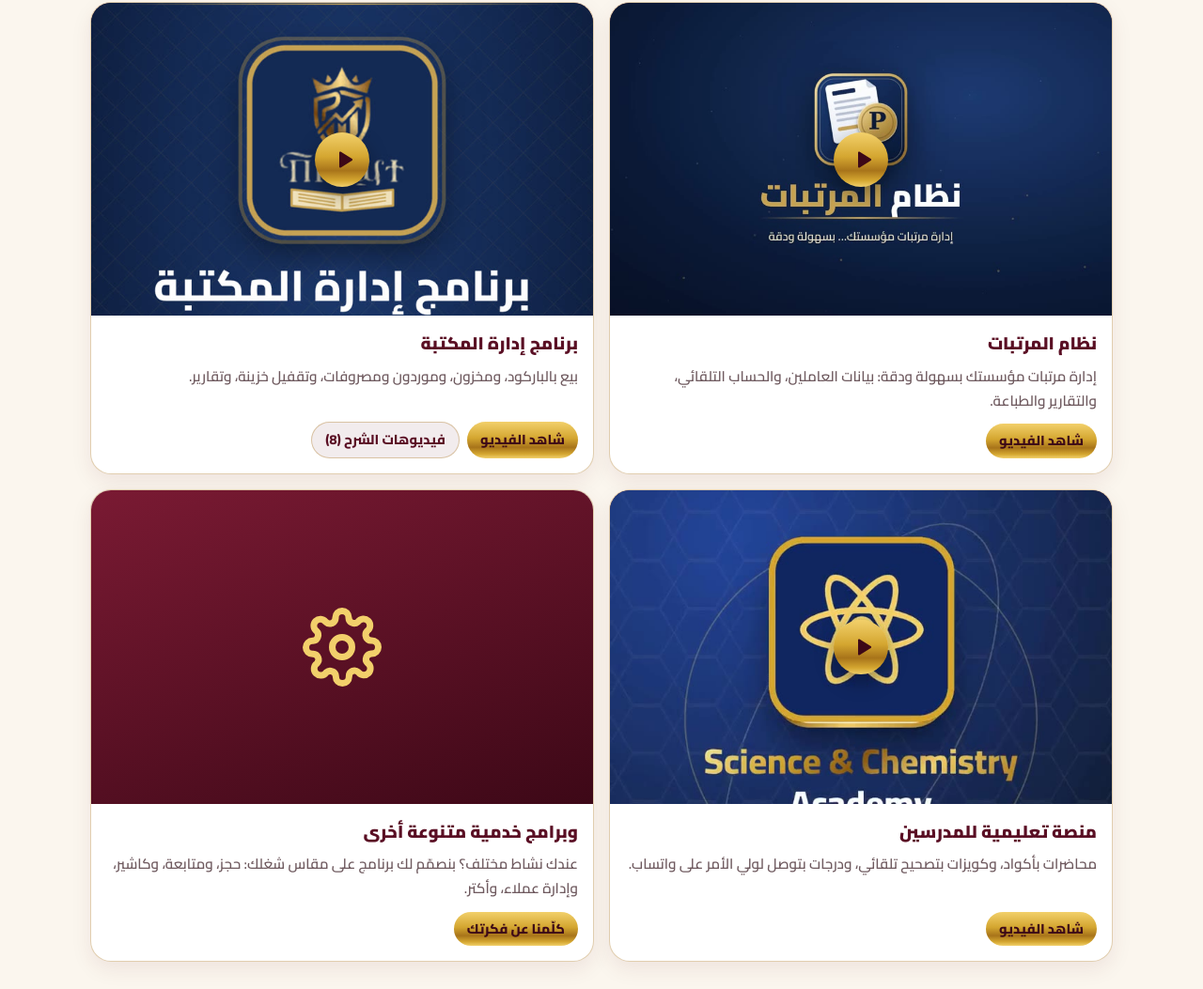
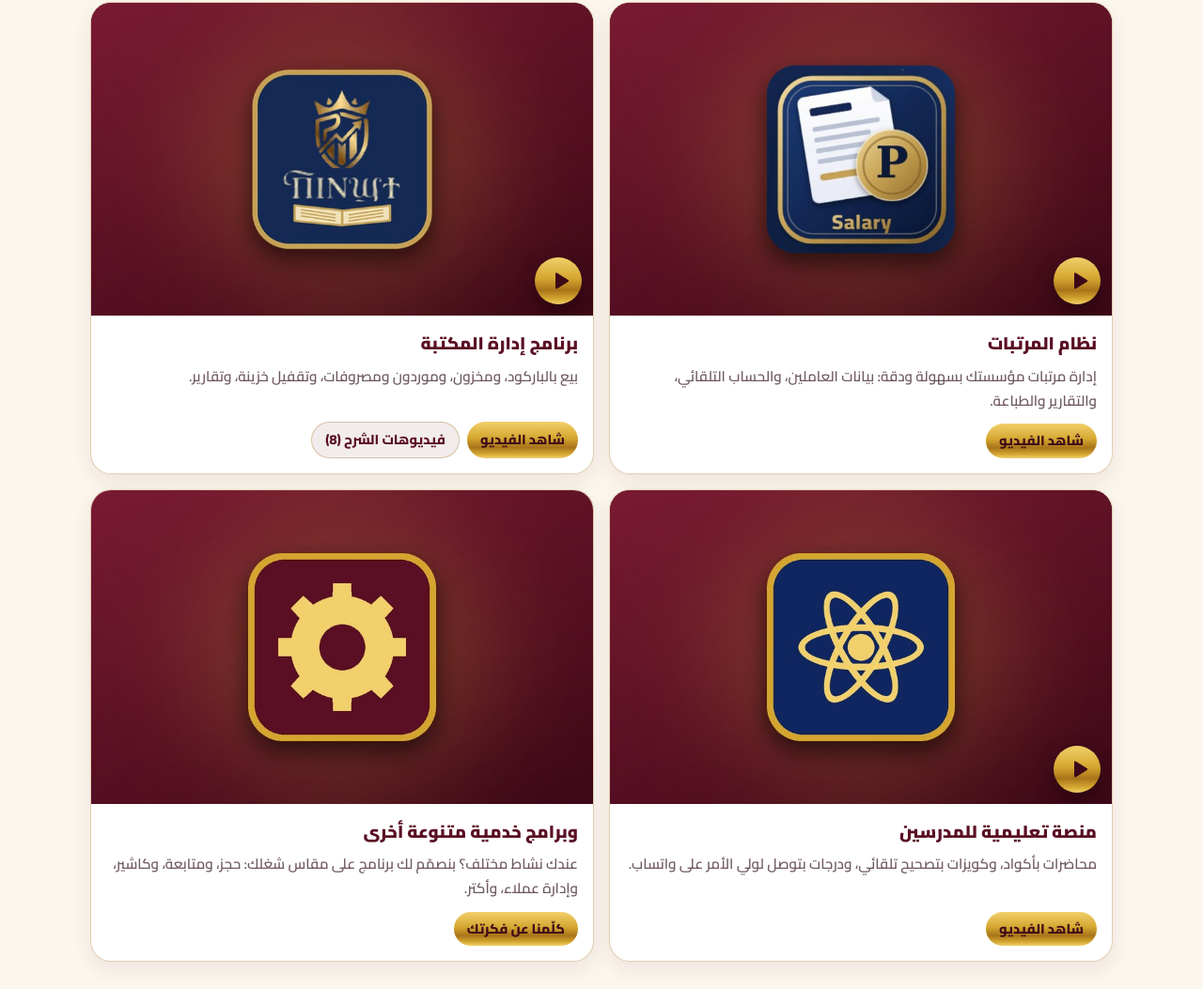
Before and after one commit to youssefnkamel-coder/pinshti-site, a plain HTML site: page index.html in a window 1280 px wide. Shown: the part 1935-2988 px from the top of the page at 94% size. Drawn offline with Linux system fonts and the light colour scheme.

Commit message:
Use program icons as card covers
Co-Authored-By: Claude Opus 5.5 <noreply@anthropic.com>
Claude-Session: https://claude.ai/code/session_01KBT9m9gtPYHPQzHA2u3KnA

```diff
--- a/index.html
+++ b/index.html
@@ -153,7 +153,7 @@ footer b{color:var(--gold-hi)}
 .prog .pv img{width:100%;height:100%;object-fit:cover;display:block;transition:transform .3s}
 .prog .pv:hover img{transform:scale(1.04)}
 .prog .pv:focus-visible{outline:3px solid var(--gold);outline-offset:-3px}
-.prog .pv .play{position:absolute;inset:0;margin:auto;width:58px;height:58px;border-radius:50%;background:var(--gold-grad);display:grid;place-items:center;box-shadow:0 8px 20px rgba(0,0,0,.35)}
+.prog .pv .play{position:absolute;bottom:12px;right:12px;width:50px;height:50px;border-radius:50%;background:var(--gold-grad);display:grid;place-items:center;box-shadow:0 8px 20px rgba(0,0,0,.35)}
 .prog .pv .play svg{width:24px;height:24px;color:var(--wine-3);margin-inline-start:-3px}
 .prog .pb{padding:14px 16px 16px;display:flex;flex-direction:column;gap:6px;flex:1}
 .prog h3{margin:0;font-size:1.15rem;font-weight:900;color:var(--wine)}
@@ -162,8 +162,8 @@ footer b{color:var(--gold-hi)}
 .prog .pa a,.prog .pa button{all:unset;cursor:pointer;font-weight:800;font-size:.9rem;padding:6px 14px;border-radius:999px;background:var(--gold-grad);color:var(--wine-3)}
 .prog .pa a.alt{background:rgba(90,15,36,.08);color:var(--wine);border:1.5px solid var(--line)}
 @media (max-width:720px){ .progs{grid-template-columns:1fr} }
-.prog .pmore{aspect-ratio:16/10;display:grid;place-items:center;background:linear-gradient(160deg,var(--wine-2),var(--wine-3))}
-.prog .pmore svg{width:84px;height:84px;color:var(--gold-hi)}
+.prog .pmore{aspect-ratio:16/10;overflow:hidden}
+.prog .pmore img{width:100%;height:100%;object-fit:cover;display:block}
 .subhead{text-align:center;margin:0 0 16px;font-size:clamp(1.2rem,2.6vw,1.5rem);font-weight:900;color:var(--wine)}
 .vmodal .vbox.land{width:min(960px,100%)}
 .vmodal .vbox.land video{aspect-ratio:16/9}
@@ -296,13 +296,13 @@ footer b{color:var(--gold-hi)}
   <div class="wrap">
     <div class="head reveal"><h2>برامجنا</h2><p>اتفرّج على كل برنامج وهو شغّال</p><div class="bar"></div></div>
     <div class="progs">
-      <div class="prog reveal"><button class="pv" type="button" data-v="payroll"><img src="videos/payroll/ar-intro.jpg" alt="" loading="lazy"><span class="play"><svg><use href="#i-play"/></svg></span></button>
+      <div class="prog reveal"><button class="pv" type="button" data-v="payroll"><img src="videos/payroll/cover.jpg" alt="أيقونة نظام المرتبات" loading="lazy"><span class="play"><svg><use href="#i-play"/></svg></span></button>
         <div class="pb"><h3>نظام المرتبات</h3><p>إدارة مرتبات مؤسستك بسهولة ودقة: بيانات العاملين، والحساب التلقائي، والتقارير والطباعة.</p><div class="pa"><button type="button" data-v="payroll">شاهد الفيديو</button></div></div></div>
-      <div class="prog reveal"><button class="pv" type="button" data-v="overview"><img src="videos/bookstore/ar-overview.jpg" alt="" loading="lazy" style="object-position:center 20%"><span class="play"><svg><use href="#i-play"/></svg></span></button>
+      <div class="prog reveal"><button class="pv" type="button" data-v="overview"><img src="videos/bookstore/cover.jpg" alt="أيقونة برنامج إدارة المكتبة" loading="lazy"><span class="play"><svg><use href="#i-play"/></svg></span></button>
         <div class="pb"><h3>برنامج إدارة المكتبة</h3><p>بيع بالباركود، ومخزون، وموردون ومصروفات، وتقفيل خزينة، وتقارير.</p><div class="pa"><button type="button" data-v="overview">شاهد الفيديو</button><a class="alt" href="#videos">فيديوهات الشرح (8)</a></div></div></div>
-      <div class="prog reveal"><button class="pv" type="button" data-v="academy"><img src="videos/academy/ar-full.jpg" alt="" loading="lazy" style="object-position:center 20%"><span class="play"><svg><use href="#i-play"/></svg></span></button>
+      <div class="prog reveal"><button class="pv" type="button" data-v="academy"><img src="videos/academy/cover.jpg" alt="أيقونة المنصة التعليمية" loading="lazy"><span class="play"><svg><use href="#i-play"/></svg></span></button>
         <div class="pb"><h3>منصة تعليمية للمدرسين</h3><p>محاضرات بأكواد، وكويزات بتصحيح تلقائي، ودرجات بتوصل لولي الأمر على واتساب.</p><div class="pa"><button type="button" data-v="academy">شاهد الفيديو</button></div></div></div>
-      <div class="prog reveal more"><div class="pmore"><svg><use href="#i-gear"/></svg></div>
+      <div class="prog reveal more"><div class="pmore"><img src="videos/more-cover.jpg" alt="" loading="lazy"></div>
         <div class="pb"><h3>وبرامج خدمية متنوعة أخرى</h3><p>عندك نشاط مختلف؟ بنصمّم لك برنامج على مقاس شغلك: حجز، ومتابعة، وكاشير، وإدارة عملاء، وأكتر.</p><div class="pa"><a href="https://wa.me/201206020017" target="_blank" rel="noopener">كلّمنا عن فكرتك</a></div></div></div>
     </div>
     <h3 class="subhead reveal" id="videos">فيديوهات شرح برنامج المكتبة</h3>
```
Also changed, not shown: videos/academy/cover.jpg (added), videos/bookstore/cover.jpg (added), videos/more-cover.jpg (added), videos/payroll/cover.jpg (added).
